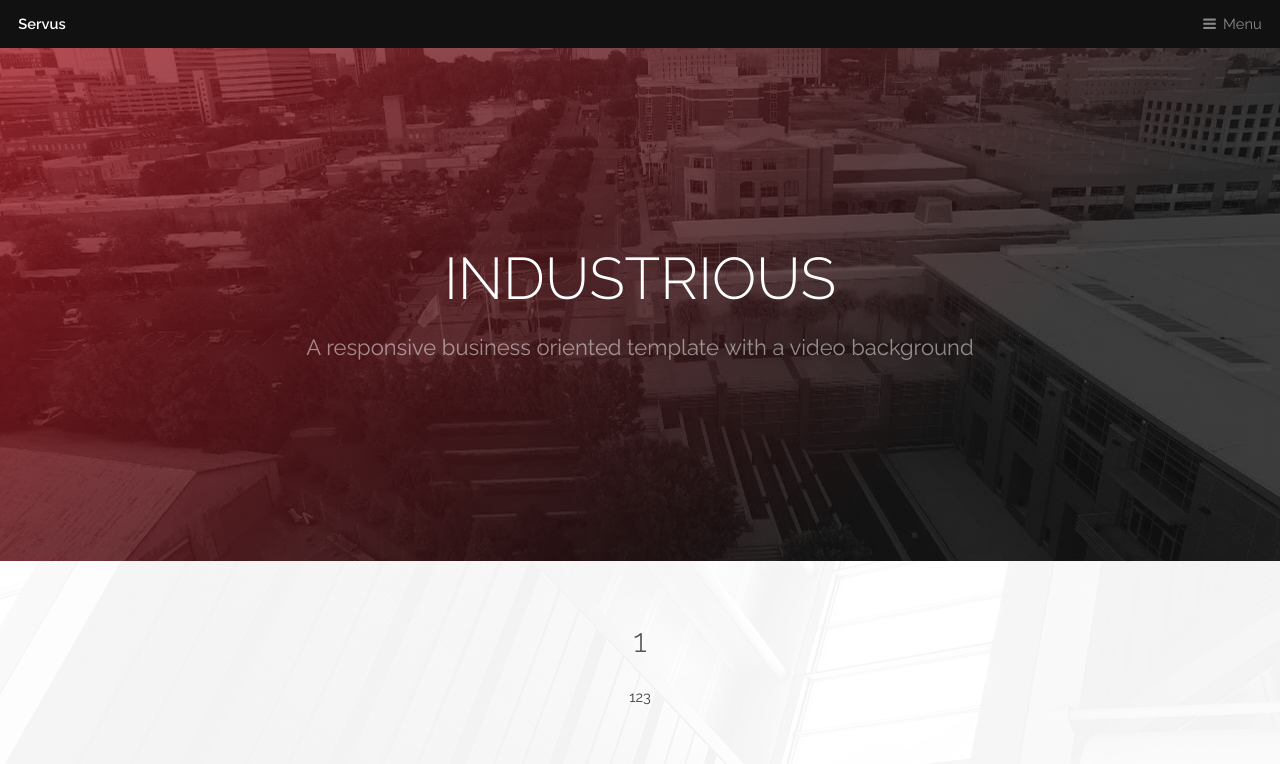
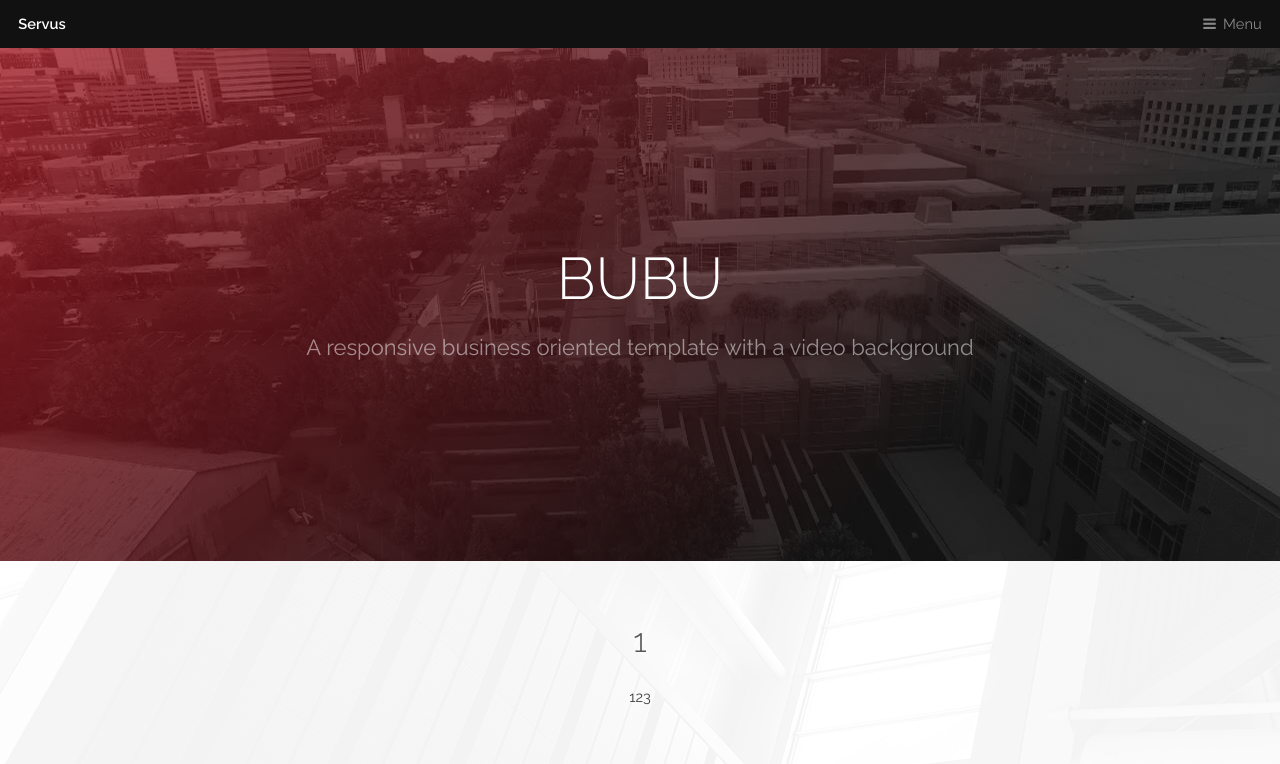
Before and after one commit to t82t/test2, a plain HTML site: page index.html in a window 1280 px wide. Shown: the top 764 px of the page. Drawn offline with Linux system fonts and the light colour scheme.

Commit message:
Update index.html

```diff
--- a/index.html
+++ b/index.html
@@ -33,7 +33,7 @@
 		<!-- Banner -->
 			<section id="banner">
 				<div class="inner">
-					<h1>Industrious</h1>
+					<h1>BUBU</h1>
 					<p>A responsive business oriented template with a video background<br />
 
 				</div>
```
